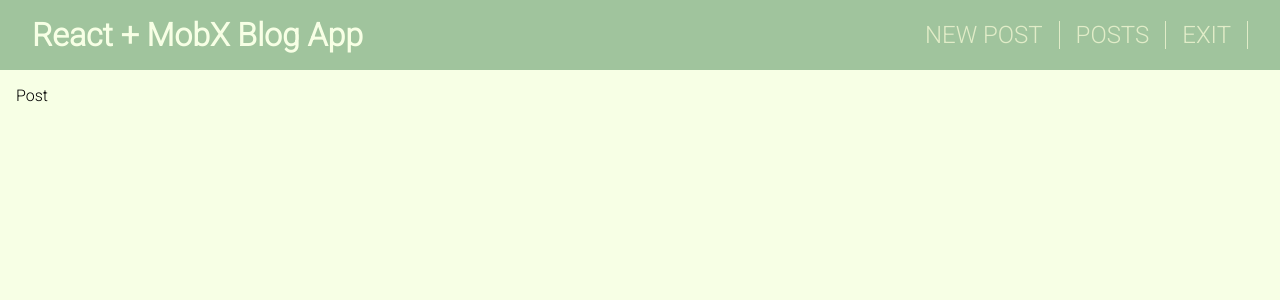
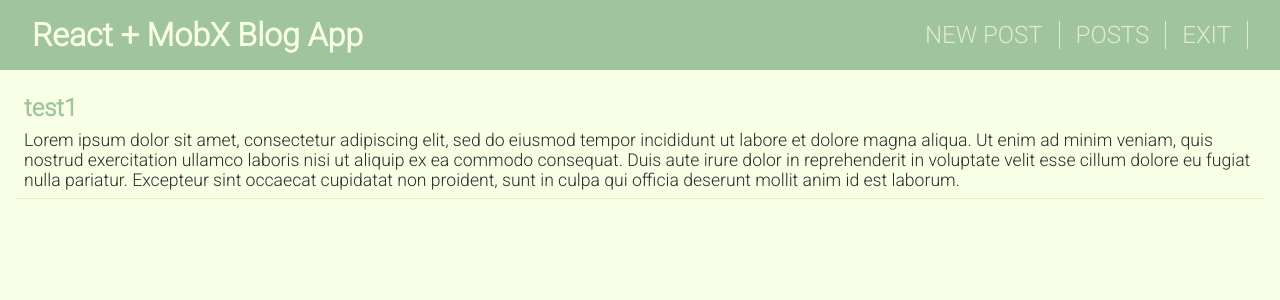
Before and after one commit to Goddo-ro/mobx_blog, a React (Create React App) app: page /posts/1 in a window 1280 px wide. Shown: the top 300 px of the page. Built offline with nearby package versions, Linux system fonts and the light colour scheme; sample sign-in values are in the browser's storage.

Commit message:
Add post view component

```diff
--- /dev/null
+++ b/src/components/PostView/PostView.js
@@ -0,0 +1,17 @@
+import React from 'react';
+
+const PostView = ({post}) => {
+    return (
+        <div id="post">
+            {
+                post.id &&
+                <div className="posts-item">
+                    <h2>{post.title}</h2>
+                    <p>{post.content}</p>
+                </div>
+            }
+        </div>
+    );
+};
+
+export default PostView;
--- a/src/components/PostsContainer/PostsContainer.css
+++ b/src/components/PostsContainer/PostsContainer.css
@@ -10,8 +10,8 @@
     padding: .5rem;
 }
 
-.posts-item:hover,
-.posts-item:focus {
+.posts .posts-item:hover,
+.posts .posts-item:focus {
     background-color: var(--color-links-text);
     transition: .5s;
 }
@@ -36,7 +36,7 @@
         grid-template-columns: repeat(2, 1fr);
     }
 
-    .posts-item {
+    .posts .posts-item {
         padding: 1rem;
     }
 }
--- a/src/pages/Post.js
+++ /dev/null
@@ -1,11 +0,0 @@
-import React from 'react';
-
-const Post = () => {
-    return (
-        <div>
-          Post
-        </div>
-    );
-};
-
-export default Post;
--- /dev/null
+++ b/src/pages/Post/Post.css
@@ -0,0 +1,3 @@
+#post .posts-item p {
+    display: block;
+}
--- /dev/null
+++ b/src/pages/Post/Post.js
@@ -0,0 +1,29 @@
+import React, {useEffect, useState} from 'react';
+import {useParams} from "react-router-dom";
+import PostsStore from "../../store/PostsStore";
+import {observer} from "mobx-react-lite";
+import "./Post.css";
+import PostView from "../../components/PostView/PostView";
+
+const Post = observer(() => {
+    const [post, setPost] = useState({});
+    const [view, setView] = useState(true);
+
+    const params = useParams();
+
+    useEffect(() => {
+        setPost(PostsStore.getPost(params.id));
+    }, [params.id]);
+
+    return (
+        <>
+            {
+                view
+                ? <PostView post={post}/>
+                    : <></>
+            }
+        </>
+    );
+});
+
+export default Post;
--- a/src/router/router.js
+++ b/src/router/router.js
@@ -1,7 +1,7 @@
 import Login from "../pages/Login";
 import Posts from "../pages/Posts";
 import NewPost from "../pages/NewPost";
-import Post from "../pages/Post";
+import Post from "../pages/Post/Post";
 import ErrorPage from "../pages/ErrorPage/ErrorPage";
 import { Navigate } from "react-router-dom";
 
--- a/src/store/PostsStore.js
+++ b/src/store/PostsStore.js
@@ -26,7 +26,7 @@ class PostsStore {
     }
 
     getPost(id) {
-        return this.posts.find(post => post.id === id);
+        return this.posts.find(post => post.id == id);
     }
 }
 
```
